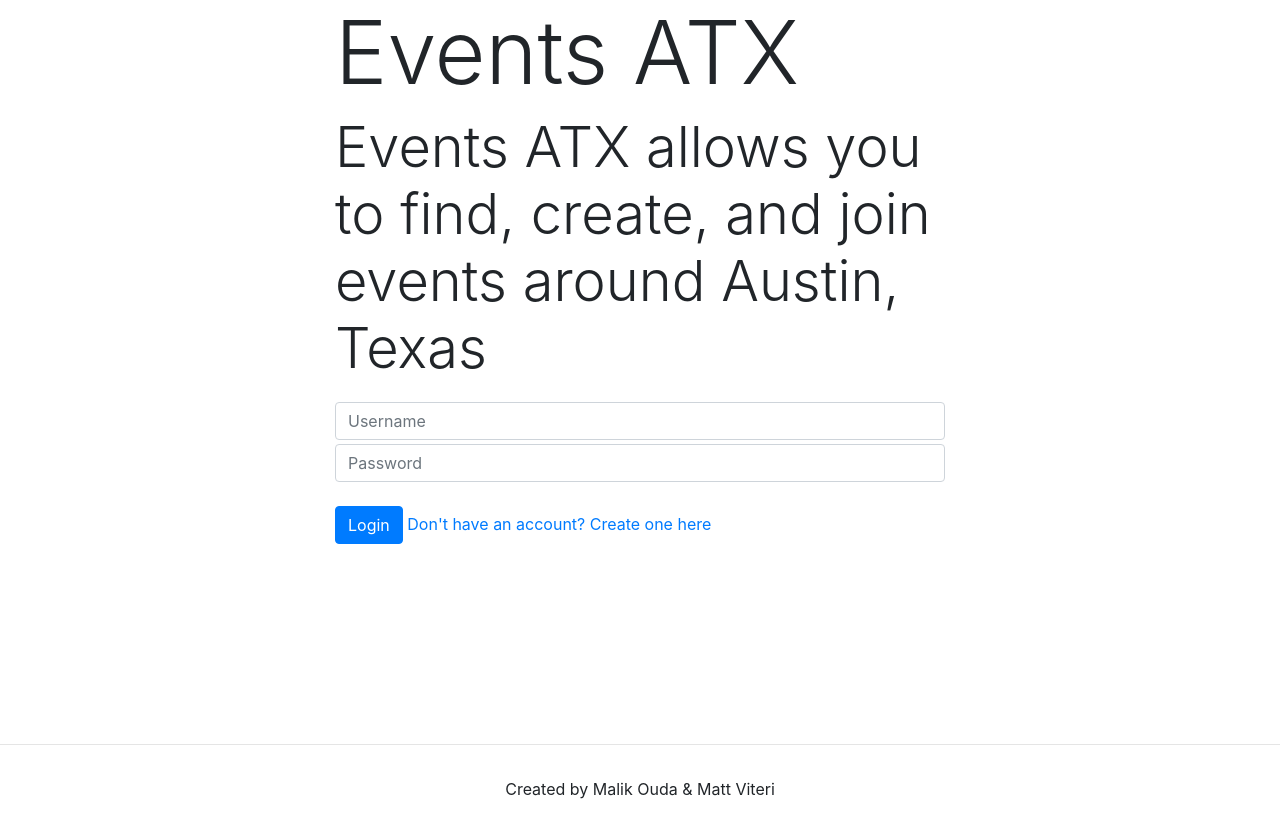
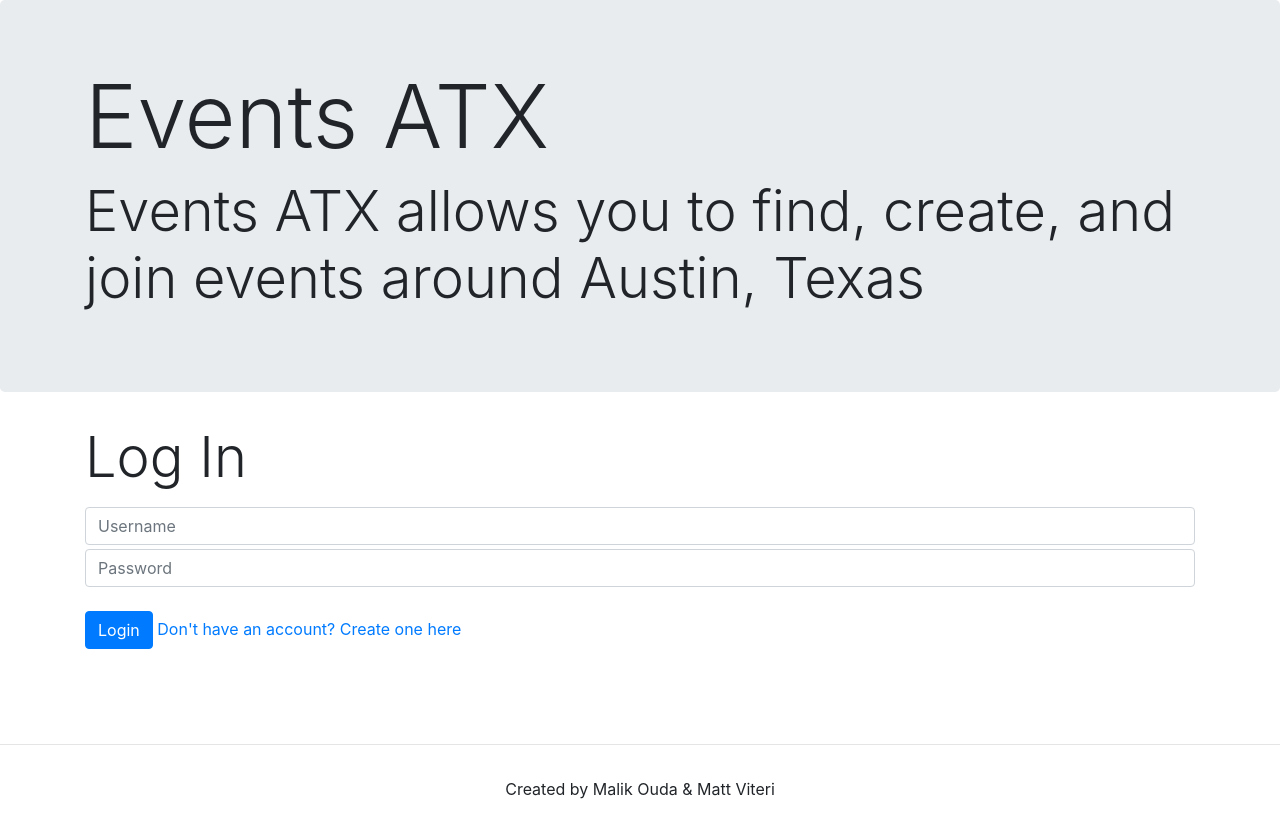
Before and after one commit to mxviteri/utexas-apad-project2, a Django app: page / in a window 1280 px wide. Shown: the part 56-873 px from the top of the page. Run offline with Django 3.2, Linux system fonts and the light colour scheme; some libraries are stand-ins or nearby versions.

Commit message:
Cosmetic changes

```diff
--- a/api/templates/event_detail.html
+++ b/api/templates/event_detail.html
@@ -6,7 +6,7 @@
     {% endif %}
     <div class="row">
         <div class="col-sm-10 mt-5">
-            <h1>{{ event.name | title }}</h1>
+            <h1 class="display-3">{{ event.name | title }}</h1>
             <small>
             {{ event.capacity }} spots<br>
             {{event.datetime }} | {{ event.venue | title }}
@@ -37,6 +37,7 @@
         </div>
     </div>
     <hr>
+    <h2>Users in this event</h1>
     <div class="row">
         <div class="col-sm-12">
             {% for user in users %}
--- a/api/templates/home.html
+++ b/api/templates/home.html
@@ -1,16 +1,17 @@
 {% extends "base.html" %}
 
 {% block page_content %}
-<div id="home" class="container">
-    <div class="row">
-        <div class="col m-auto">
-            <h1 class="display-2">Events ATX</h1>
-            <p class="display-4">Events ATX allows you to find, create, and join events around Austin, Texas</p>
-        </div>
+<div class="jumbotron">
+    <div class="container">
+        <h1 class="display-2">Events ATX</h1>
+        <p class="display-4">Events ATX allows you to find, create, and join events around Austin, Texas</p>
     </div>
+</div>
+<div class="container">
     {% if not current_user %}
     <div class="row">
         <div class="col m-auto">
+            <h1 class="display-4 mb-3">Log In</h1>
             <form class="form-group" action="/action/login" method="POST">
                 <input name="username" class="form-control mt-1" type="text" placeholder="Username" />
                 <input name="password" class="form-control mt-1" type="password" placeholder="Password" />
```
